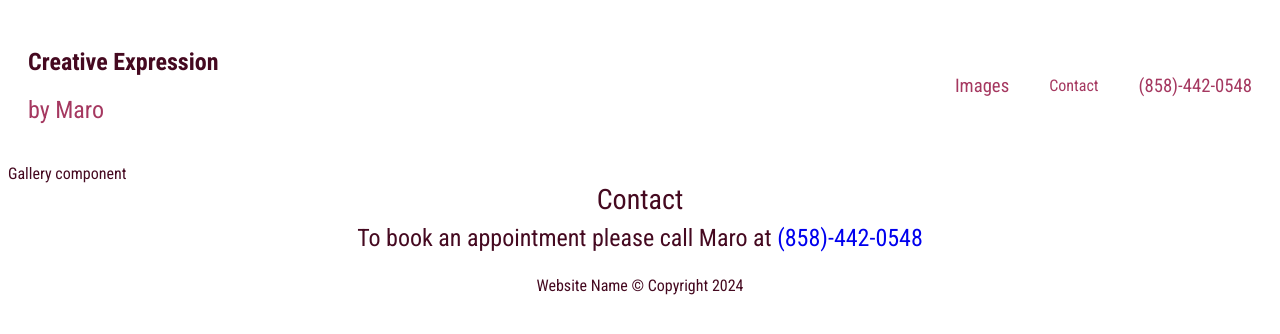
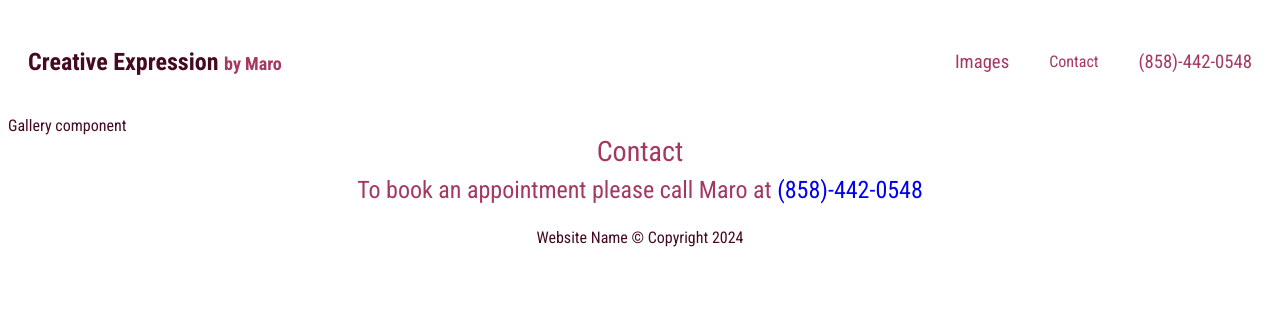
Before and after one commit to 3Bridges-Development/hair-style-maro, a React (Create React App) app: page / in a window 1280 px wide. Shown: the top 334 px of the page. Built offline with nearby package versions, Linux system fonts and the light colour scheme.

Commit message:
Adjust Styling

```diff
--- a/src/components/Header.jsx
+++ b/src/components/Header.jsx
@@ -4,8 +4,7 @@ function Header() {
     return (
         <section className="header">
             <div className="mainHeader">
-                <h1>Creative Expression </h1>
-                <h2 className="subHeaderLabel">by Maro</h2>
+                <h1>Creative Expression <span className="byMaro">by Maro</span> </h1>
             </div>
             <section className="subHeader">
                 <div className="subHeaderLabel">
--- a/src/styles/contact.scss
+++ b/src/styles/contact.scss
@@ -4,6 +4,7 @@
     justify-content: center;
     align-items: center;
     font-size: 1.5rem;
+    color: $rose;
 
     h3, p {
         margin: 0;
--- a/src/styles/footer.scss
+++ b/src/styles/footer.scss
@@ -1,3 +1,5 @@
+@import "./variables.scss";
+
 .footer {
     display: flex;
     justify-content: center;
--- a/src/styles/header.scss
+++ b/src/styles/header.scss
@@ -5,12 +5,15 @@
     flex-direction: row;
     flex-wrap: wrap;
     justify-content: space-between;
+    // background-color: $maroon;
+    // color: $lightOrange;
 
     .mainHeader {
         padding: 20px;
 
-        .subHeaderLabel {
+        .byMaro {
             color: $rose;
+            font-size: 18px;
         }
     }
 
--- a/src/styles/variables.scss
+++ b/src/styles/variables.scss
@@ -6,3 +6,4 @@ $rose: #A53860; // sub headers in header and footer
 $blush: #DA627D; // any accent text, such as a specific work to emphasize
 $salmonPink: #FFA5AB; // same as above
 $lightOrange: #F9DBBD; // possible background?
+$white: #FFFF;
```
